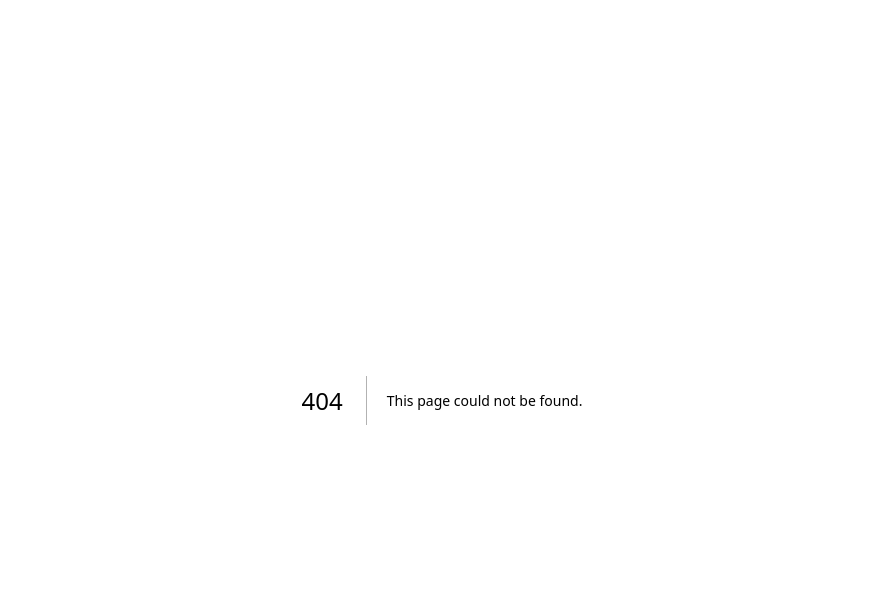
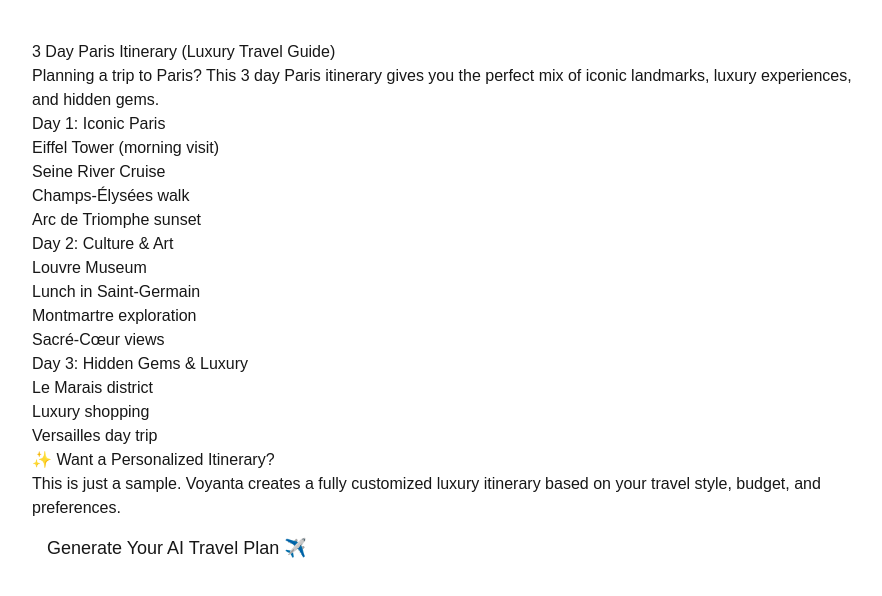
Before and after one commit to rnorby1/voyanta, a Next.js app: page /paris-itinerary in a window 1280 px wide. Before the commit this address had no page. Shown: the top 596 px of the page, without its empty margins (198-1080 px from the left). Built offline with nearby package versions, Linux system fonts and the light colour scheme.

Commit message:
Add Paris SEO page

```diff
--- /dev/null
+++ b/app/paris-itinerary/page.tsx
@@ -0,0 +1,53 @@
+import Link from "next/link";
+
+export const metadata = {
+  title: "3 Day Paris Itinerary (2026) — Luxury Travel Guide | Voyanta",
+  description:
+    "Plan the perfect 3 day Paris itinerary with AI. Luxury experiences, hidden gems, and a complete travel plan in seconds.",
+};
+
+export default function ParisItinerary() {
+  return (
+    <div style={{ maxWidth: 900, margin: "0 auto", padding: 40 }}>
+      <h1>3 Day Paris Itinerary (Luxury Travel Guide)</h1>
+
+      <p>
+        Planning a trip to Paris? This 3 day Paris itinerary gives you the perfect mix of iconic landmarks, luxury experiences, and hidden gems.
+      </p>
+
+      <h2>Day 1: Iconic Paris</h2>
+      <ul>
+        <li>Eiffel Tower (morning visit)</li>
+        <li>Seine River Cruise</li>
+        <li>Champs-Élysées walk</li>
+        <li>Arc de Triomphe sunset</li>
+      </ul>
+
+      <h2>Day 2: Culture & Art</h2>
+      <ul>
+        <li>Louvre Museum</li>
+        <li>Lunch in Saint-Germain</li>
+        <li>Montmartre exploration</li>
+        <li>Sacré-Cœur views</li>
+      </ul>
+
+      <h2>Day 3: Hidden Gems & Luxury</h2>
+      <ul>
+        <li>Le Marais district</li>
+        <li>Luxury shopping</li>
+        <li>Versailles day trip</li>
+      </ul>
+
+      <h2>✨ Want a Personalized Itinerary?</h2>
+      <p>
+        This is just a sample. Voyanta creates a fully customized luxury itinerary based on your travel style, budget, and preferences.
+      </p>
+
+      <Link href="/">
+        <button style={{ padding: 15, fontSize: 18 }}>
+          Generate Your AI Travel Plan ✈️
+        </button>
+      </Link>
+    </div>
+  );
+}
```
